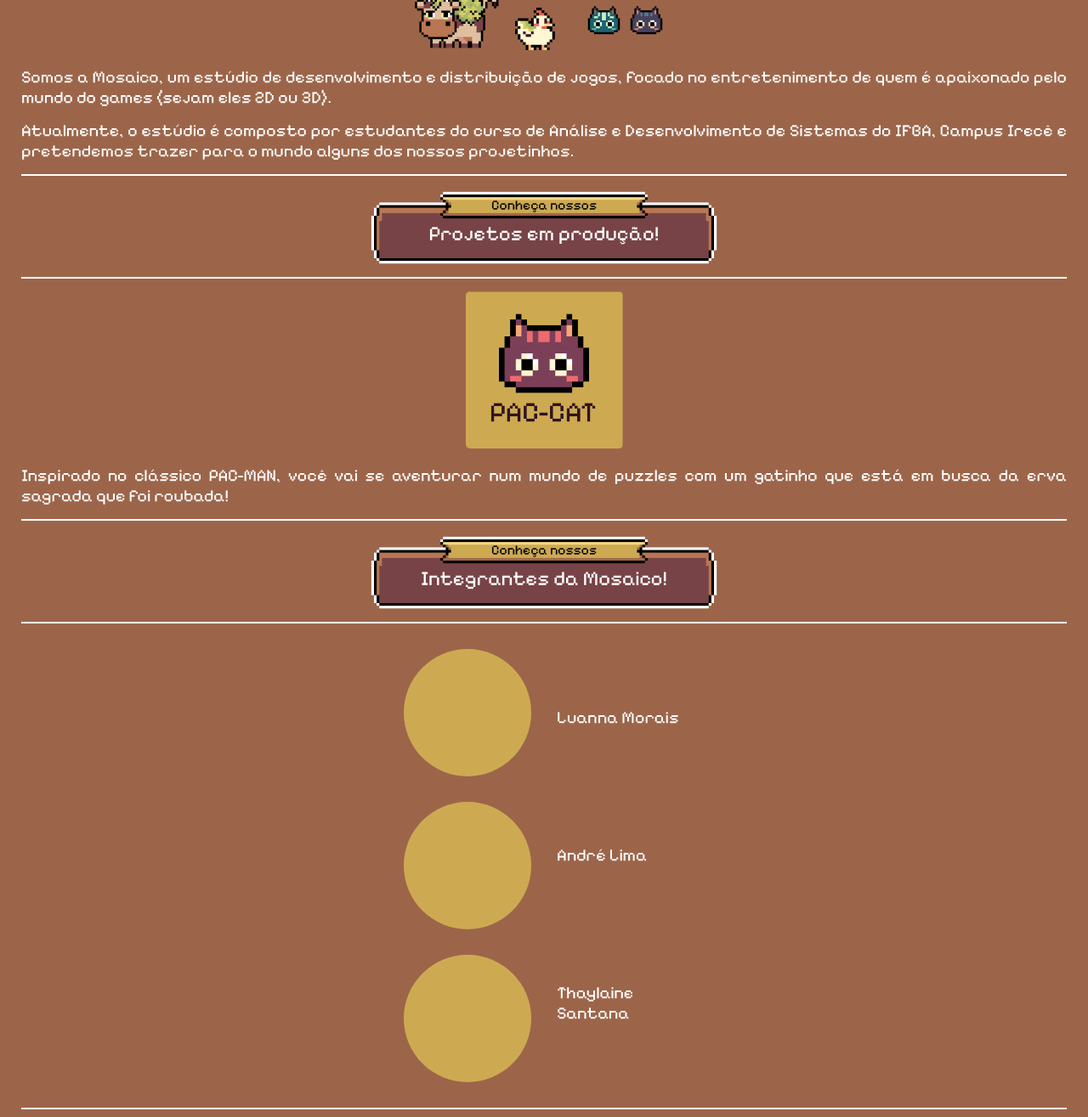
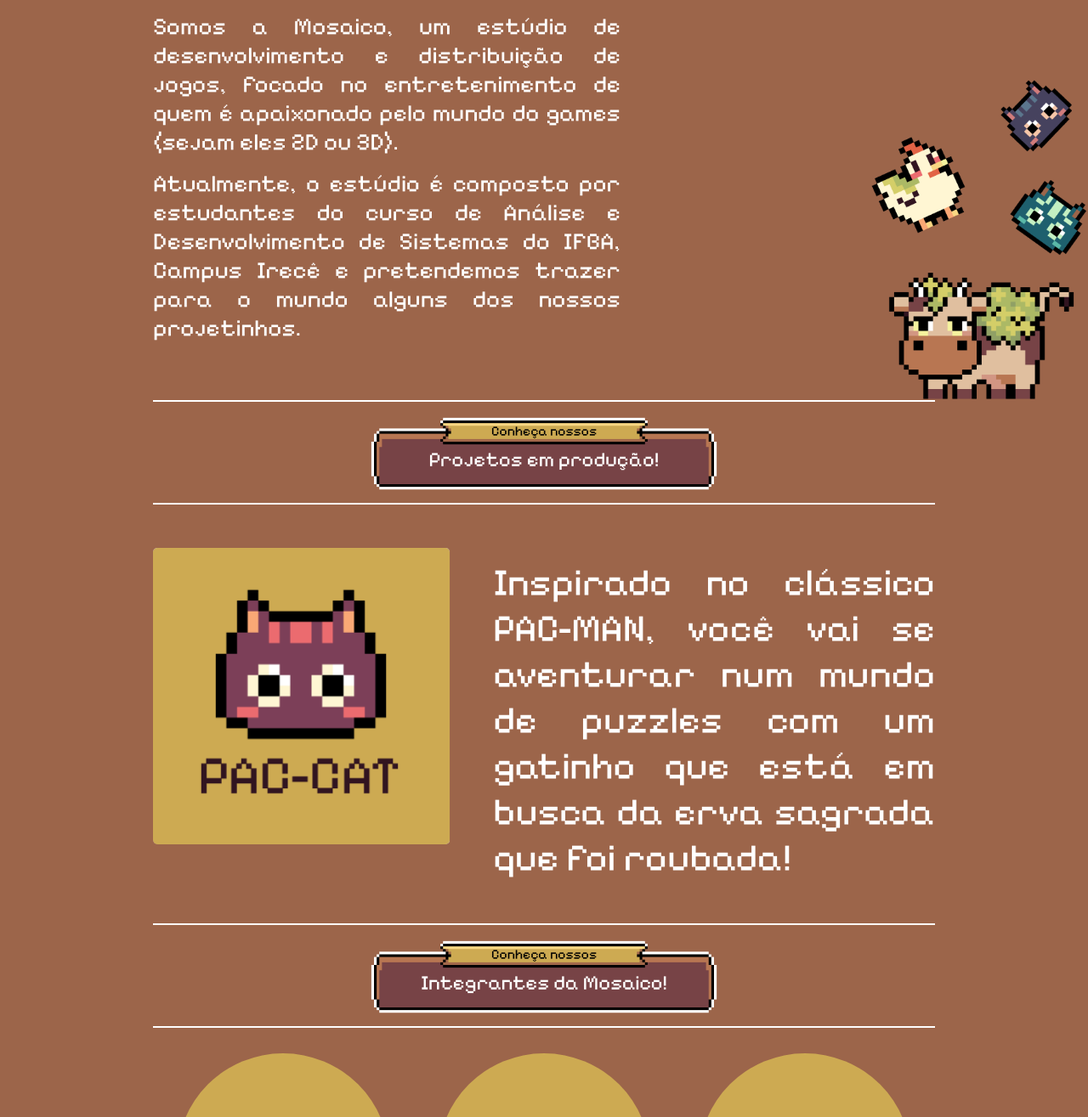
Before and after one commit to Pormiiles/MosaicoStudios, a plain HTML site: page index.html in a window 1280 px wide. Shown: the part 268-1583 px from the top of the page at 85% size. Drawn offline with Linux system fonts and the light colour scheme.

Commit message:
Tornando o Desktop Design responsivo

```diff
--- a/index.html
+++ b/index.html
@@ -22,9 +22,10 @@
         <h1>Aoooba, gamer!</h1>
 
         <div id="animals-hide1">
-            <img src="images/Group 7.png" alt="">
+            <img src="images/Group 7.png">
         </div>
 
+        <div class="main-div">
             <div>
                 <p class="main-p">Somos a Mosaico, um estúdio de desenvolvimento e distribuição de jogos, focado no entretenimento
                 de quem é apaixonado pelo mundo do games (sejam eles 2D ou 3D).</p>
@@ -33,13 +34,17 @@
                 curso de Análise e Desenvolvimento de Sistemas do IFBA, Campus Irecê e pretendemos trazer para o mundo alguns dos nossos
                 projetinhos.</p>
             </div>
+            <div id="animals-hide2">
+                <img src="images/Group 2.png">
+            </div>
+        </div>
 
         <div class="title-boxes" id="pac">
-            <img src="images/Group 5.png" alt="Projects">
+            <img src="images/Group 5.png" alt="Projects" id="teste1">
         </div>
 
         <div class="pac-cat">
-            <div>
+            <div class="pac-cat-div">
                 <a href="https://www.catarse.me/pac_cat_mosaico" target="_blank"><img src="images/Group 6.png" alt="PAC-CAT Project"></a>
                 <p>Inspirado no clássico PAC-MAN, você vai se aventurar num mundo de puzzles com um gatinho que está em busca da erva sagrada que foi roubada!</p>
             </div>
@@ -52,14 +57,17 @@
         <div class="members">
             <div class="members-section-img">
                 <div class="img"></div>
-                <div class="img"></div>
-                <div class="img"></div>
+                <p>Luanna Morais</p>
             </div>
 
-            <div class="members-section-p">
-                <p>Luanna Morais</p>
+            <div class="members-section-img">
+                <div class="img"></div>
                 <p>André Lima</p>
-                <p>Thaylaine Santana</p>
+            </div>
+
+            <div class="members-section-img">
+                <div class="img"></div>
+                <p>Thaylaine S.</p>
             </div>
         </div>
 
@@ -75,15 +83,15 @@
             </div>
 
             <div class="redes-img">
+                <a href="https://www.threads.net/@studios_mosaico" target="_blank"><img src="images/threads-rede.png" alt="Threads"></a>
+            </div>
+
+            <div class="redes-img">
                 <a href="https://twitter.com/MosaicoGames" target="_blank"><img src="images/twitter-rede.png" alt="Twitter"></a>
             </div>
 
             <div class="redes-img">
                 <a href="https://www.youtube.com/@LunnaDev" target="_blank"><img src="images/youtube-rede.png" alt="YouTube"></a>
-            </div>
-
-            <div class="redes-img">
-                <a href="https://www.threads.net/@studios_mosaico" target="_blank"><img src="images/threads-rede.png" alt="Threads"></a>
             </div>
         </div>
     </main>
--- a/style/media-queries.css
+++ b/style/media-queries.css
@@ -5,15 +5,22 @@
     padding: 0px;
     box-sizing: border-box;
     text-decoration: none;
-    font-size: 20px;
 }
 
 @media screen and (min-width: 768px) and (max-width: 992px) {
+    body {
+        font-size: 20px;
+    }
+
     header {
         display: flex;
         flex-direction: row;
         align-items: center;
         justify-content: space-around;
+    }
+
+    nav a {
+        gap: 30px;
     }
 
     .main-p {
@@ -45,8 +52,121 @@
         padding: 20px 0px;
         text-align: justify;
     }
+
+    div.members {
+        display: flex;
+        flex-direction: row;
+        width: 600px;
+        margin: auto;
+        margin-top: 20px;
+        margin-bottom: 20px;
+    }
+
+    div.members-section-img {
+        display: flex;
+        flex-direction: column;
+        margin: auto;
+        width: fit-content;
+        align-items: center;
+        justify-content: space-between;
+    }
 }
 
 @media screen and (min-width: 992px) {
+    body {
+        font-size: 28px;
+    }
 
+    header {
+        display: flex;
+        flex-direction: row;
+        align-items: center;
+        justify-content: space-between;
+        padding: 0px 180px;
+    }
+
+    nav {
+        gap: 70px;
+    }
+
+    div#animals-hide1 {
+        display: none;
+    }
+
+    main {
+        padding: 0px 180px;
+    }
+
+    main h1 {
+        margin-top: 30px;
+        text-align: start;
+    }
+
+    .main-p {
+        width: 550px;
+    }
+
+    #teste1 {
+        width: 700px;
+    }
+
+    div#animals-hide2 {
+        display: block;
+        width: fit-content;
+        transform: translate(-30px, 22px);
+    }
+
+    div#animals-hide2 > img {
+        width: 375px;
+        height: auto;
+    }
+
+    .main-div {
+        display: flex;
+        justify-content: space-between;
+        width: 1198px;
+    }
+
+    .pac-cat-div {
+        display: flex;
+        justify-content: space-between;
+        gap: 50px;
+        margin: 50px 0px;
+    }
+
+    .pac-cat-div > a > img {
+        width: 350px;
+    }
+
+    .pac-cat-div > p {
+        font-size: 45px;
+        width: 700px;
+    }
+
+    div.members {
+        display: flex;
+        flex-direction: row;
+        width: 100%;
+    }
+
+    div.members-section-img {
+        display: flex;
+        flex-direction: column;
+        margin: auto;
+        width: fit-content;
+        align-items: center;
+        justify-content: space-between;
+    }
+
+    div.members-section-img div {
+        width: 250px;
+        height: 250px;
+    }
+
+    .redes {
+        display: flex;
+        flex-direction: row;
+        margin: auto;
+        margin: 50px 0px;
+    }
 }
--- a/style/style.css
+++ b/style/style.css
@@ -53,7 +53,7 @@ header > a > img {
 
 nav {
     display: flex;
-    gap: 30px;
+    gap: 55px;
     justify-content: center;
 }
 
@@ -131,33 +131,25 @@ main > h1 {
 
 .members {
     display: flex;
-    justify-content: center;
-    column-gap: 30px;
+    flex-direction: column;
+    align-items: center;
+    row-gap: 30px;
     margin: 30px 0px;
 }
 
 .members-section-img {
     display: flex;
+    align-items: center;
     flex-direction: column;
-    row-gap: 30px;
+    row-gap: 15px;
 }
 
-.members-section-p {
-    display: flex;
-    color: white;
-    width: 150px;
-    flex-direction: column;
-    justify-content: space-around;
-    text-align: center;
-    font-size: 20px;
-}
-
-.members-section-p p {
+.members-section-img p {
     transition: 0.5s;
     cursor: pointer;
 }
 
-.members-section-p p:hover {
+.members-section-img p:hover {
     color: var(--light-yellow);
 }
 
```
Lines whose indentation alone changed are shown as unchanged.
